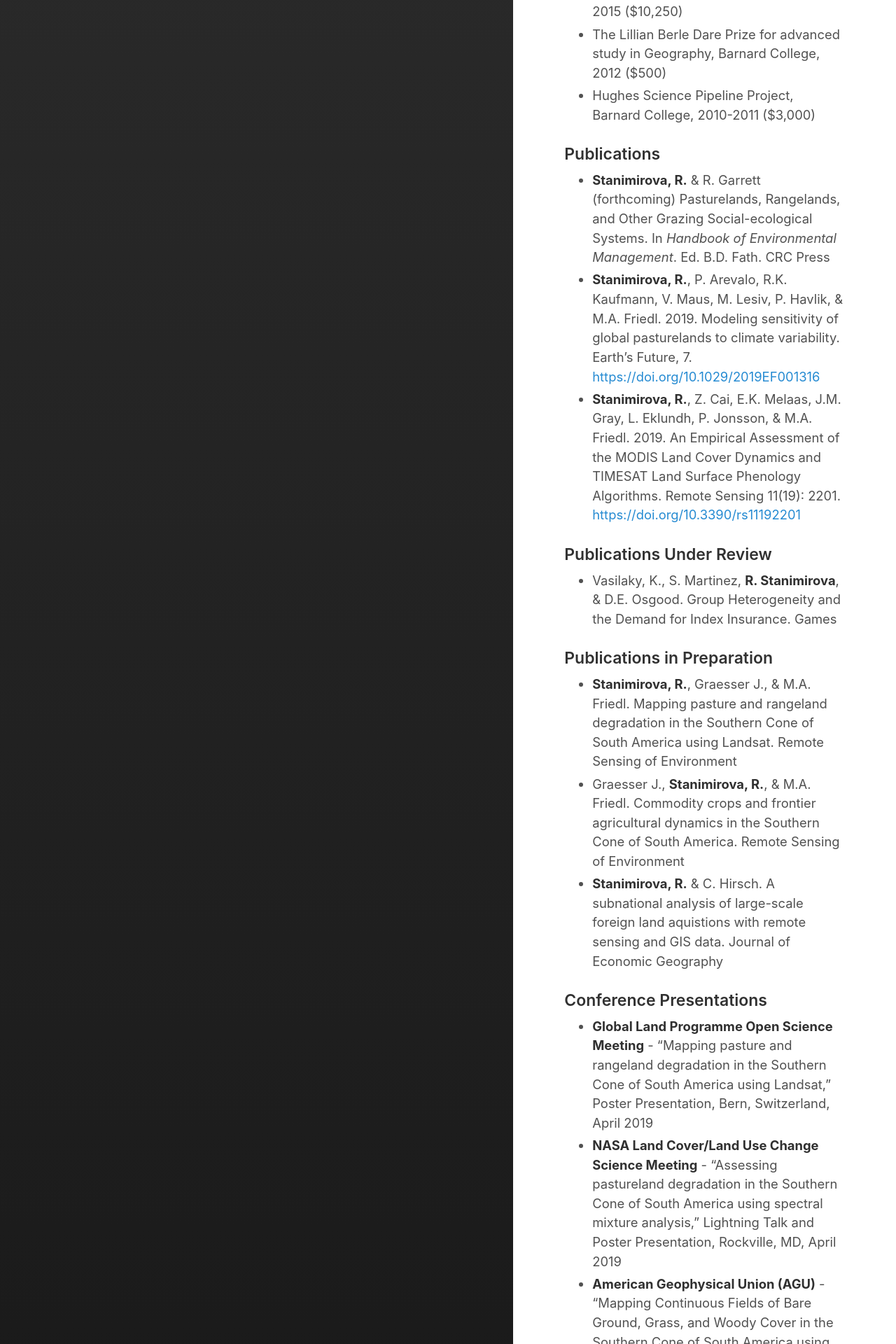
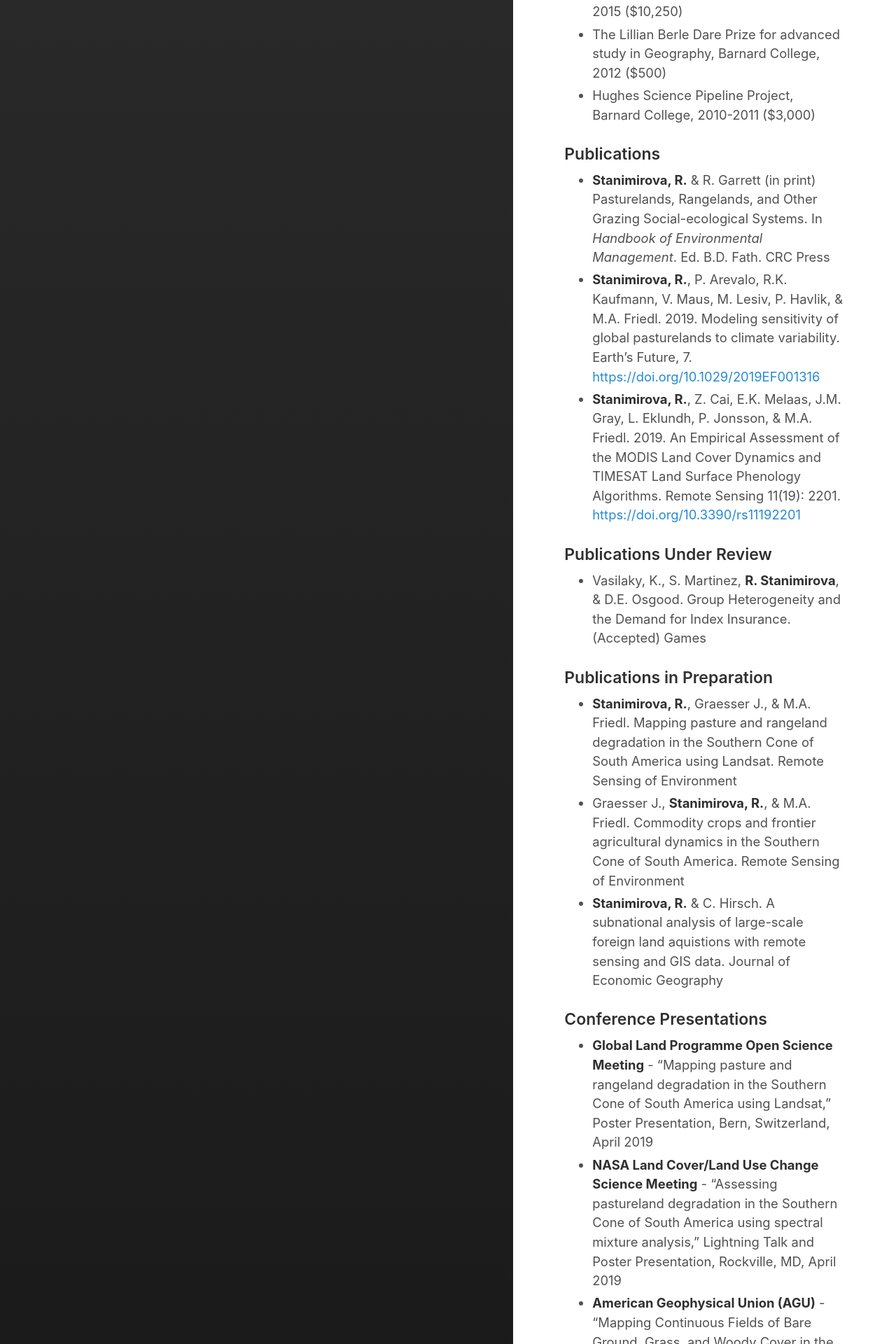
Before and after one commit to rkstan/rkstan.github.io, a Jekyll site: the page built from CurriculumVitae.md, in a window 1280 px wide. Shown: the part 1287-3207 px from the top of the page at 70% size. Built offline with Jekyll 4.4.1, drawn with Linux system fonts in a browser that asks for light colours; nearby versions of some CDN libraries.

Commit message:
Update CurriculumVitae.md

```diff
--- a/CurriculumVitae.md
+++ b/CurriculumVitae.md
@@ -28,13 +28,13 @@ Barnard College of Columbia University, New York, New York, USA
 * Hughes Science Pipeline Project, Barnard College, 2010-2011 ($3,000)
 
 ### Publications
-* **Stanimirova, R.** & R. Garrett (forthcoming) Pasturelands, Rangelands, and Other Grazing Social-ecological Systems. In <i>Handbook of Environmental Management</i>. Ed. B.D. Fath. CRC Press
+* **Stanimirova, R.** & R. Garrett (in print) Pasturelands, Rangelands, and Other Grazing Social-ecological Systems. In <i>Handbook of Environmental Management</i>. Ed. B.D. Fath. CRC Press
 * **Stanimirova, R.**, P. Arevalo, R.K. Kaufmann, V. Maus, M. Lesiv, P. Havlik, & M.A. Friedl. 2019. Modeling sensitivity of global pasturelands to climate variability. Earth's Future, 7.
 <a href="https://doi.org/10.1029/2019EF001316">https://doi.org/10.1029/2019EF001316</a>
 * **Stanimirova, R.**, Z. Cai, E.K. Melaas, J.M. Gray, L. Eklundh, P. Jonsson, & M.A. Friedl. 2019. An Empirical Assessment of the MODIS Land Cover Dynamics and TIMESAT Land Surface Phenology Algorithms. Remote Sensing 11(19): 2201. <a href="https://doi.org/10.3390/rs11192201">https://doi.org/10.3390/rs11192201</a>
 
 ### Publications Under Review
-* Vasilaky, K., S. Martinez, **R. Stanimirova**, & D.E. Osgood. Group Heterogeneity and the Demand for Index Insurance. Games
+* Vasilaky, K., S. Martinez, **R. Stanimirova**, & D.E. Osgood. Group Heterogeneity and the Demand for Index Insurance. (Accepted) Games
 
 ### Publications in Preparation
 * **Stanimirova, R.**, Graesser J., & M.A. Friedl. Mapping pasture and rangeland degradation in the Southern Cone of South America using Landsat. Remote Sensing of Environment
```
